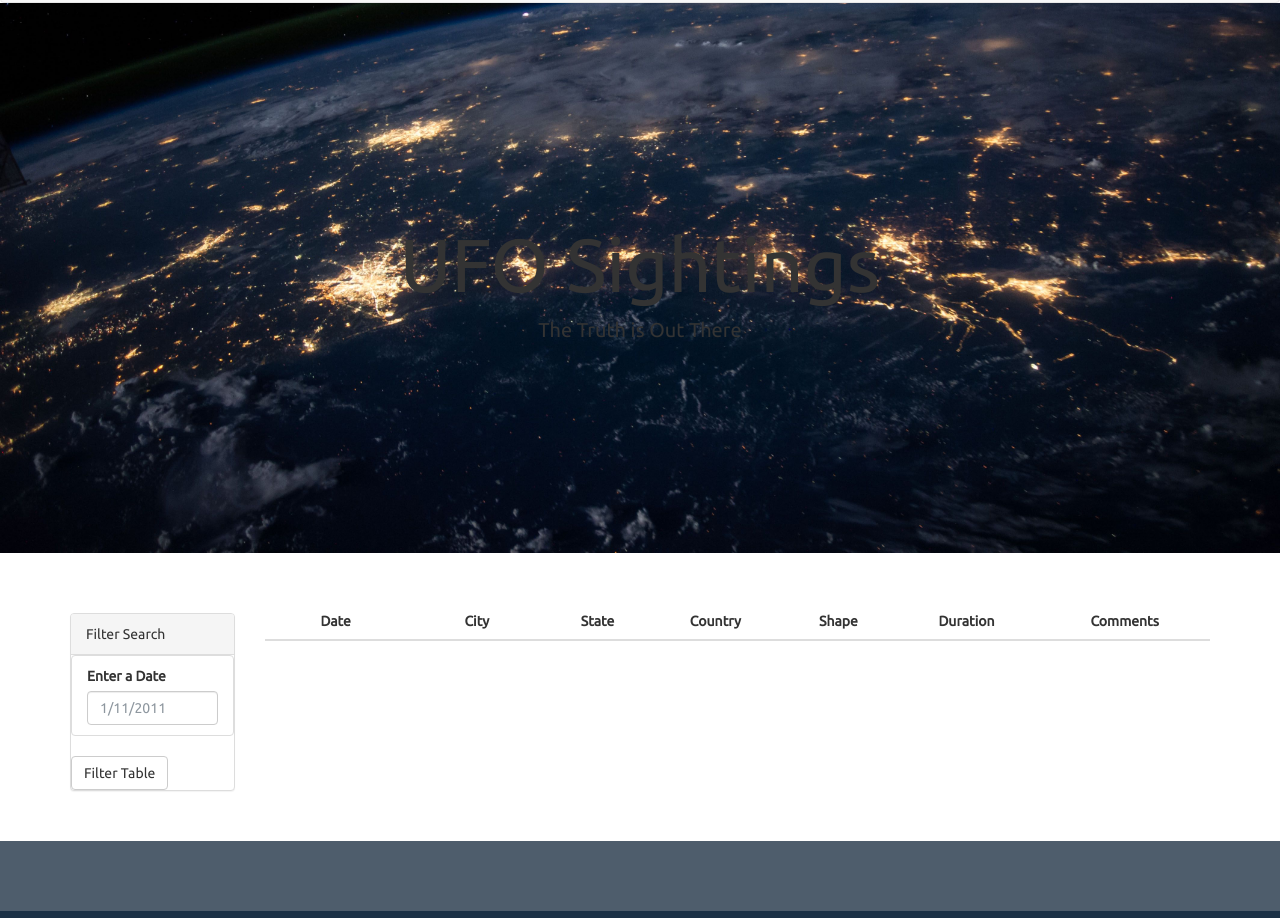
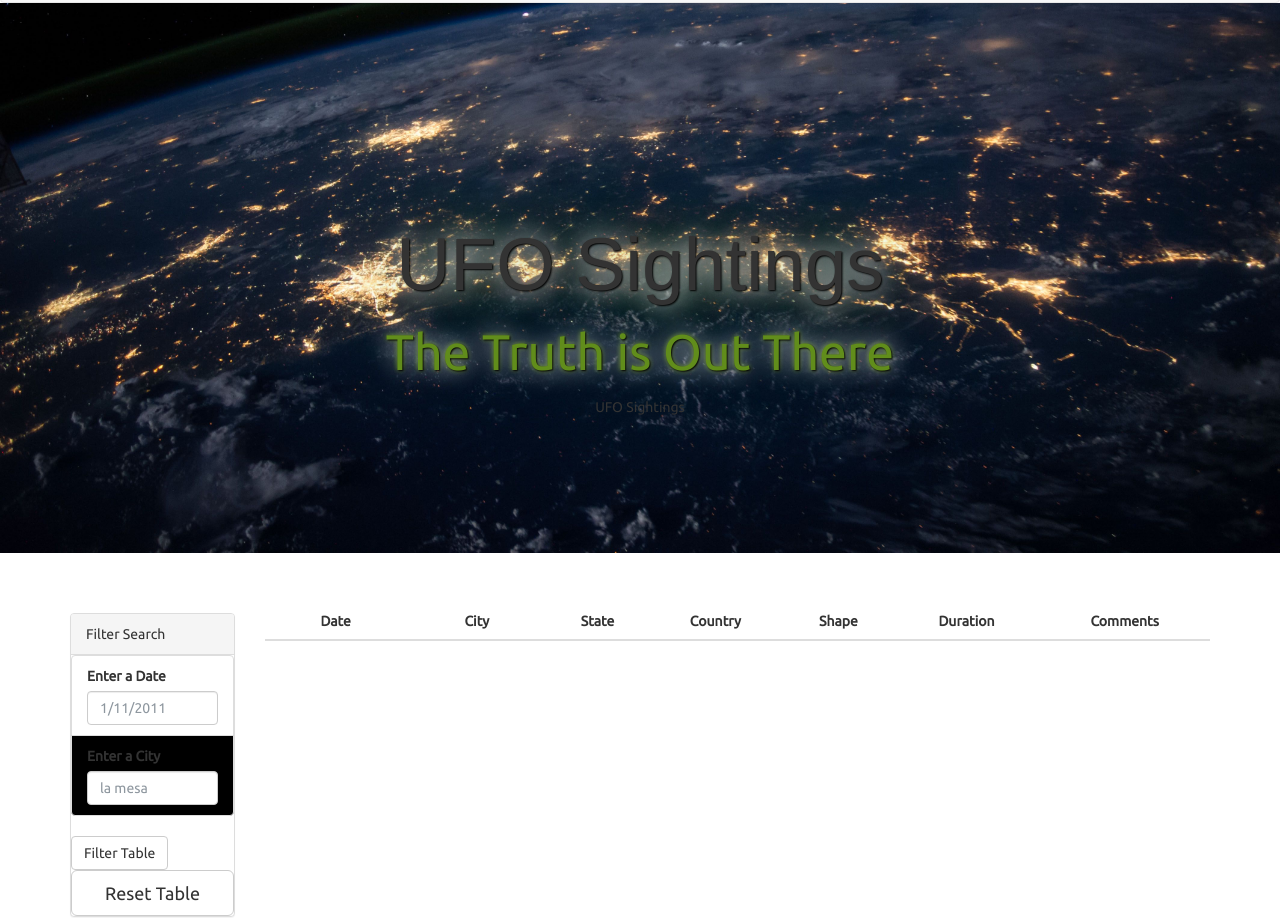
Before and after one commit to VanessaKnox/javascript-challenge, a plain HTML site: page index.html in a window 1280 px wide. Shown: the part 59-977 px from the top of the page. Drawn offline with nearby package versions, Linux system fonts and the light colour scheme.

Commit message:
HTML script

```diff
--- a/index.html
+++ b/index.html
@@ -22,8 +22,8 @@
       </div>
     </nav>
     <div class="hero text-center">
-      <h1>UFO Sightings</h1>
-      <p>The Truth is Out There</p>
+      <h1 style="font-family:'Michroma', sans-serif; text-shadow: 1px 1px 2px black, 0 0 25px whitesmoke, 0 0 75px #618D1B;">UFO Sightings</h1>
+      <p style="color: #618D1B; text-shadow: 1px 1px 2px black, 0 0 25px whitesmoke, 0 0 5px #618D1B; font-size: 50px;">The Truth is Out There</p>UFO Sightings</h1>
     </div>
     <div class="container">
       <div class="row margin-top-50">
@@ -39,9 +39,15 @@
                         <label for="date">Enter a Date</label>
                         <input class="form-control" id="datetime" type="text" placeholder="1/11/2011">
                       </li>
+					   <li class="filter list-group-item" style="background-color: black;">
+                        <label for="date">Enter a City</label>
+                        <input class="form-control" id="city" type="text" placeholder="la mesa">
+
                     </ul>
                   </div>
                   <button id="filter-btn" type="button" class="btn btn-default">Filter Table</button>
+
+				  <button id="reset-btn" type="reset" class="btn btn-default btn-lg btn-block">Reset Table</button>
                 </form>
               </div>
             </div>
```
